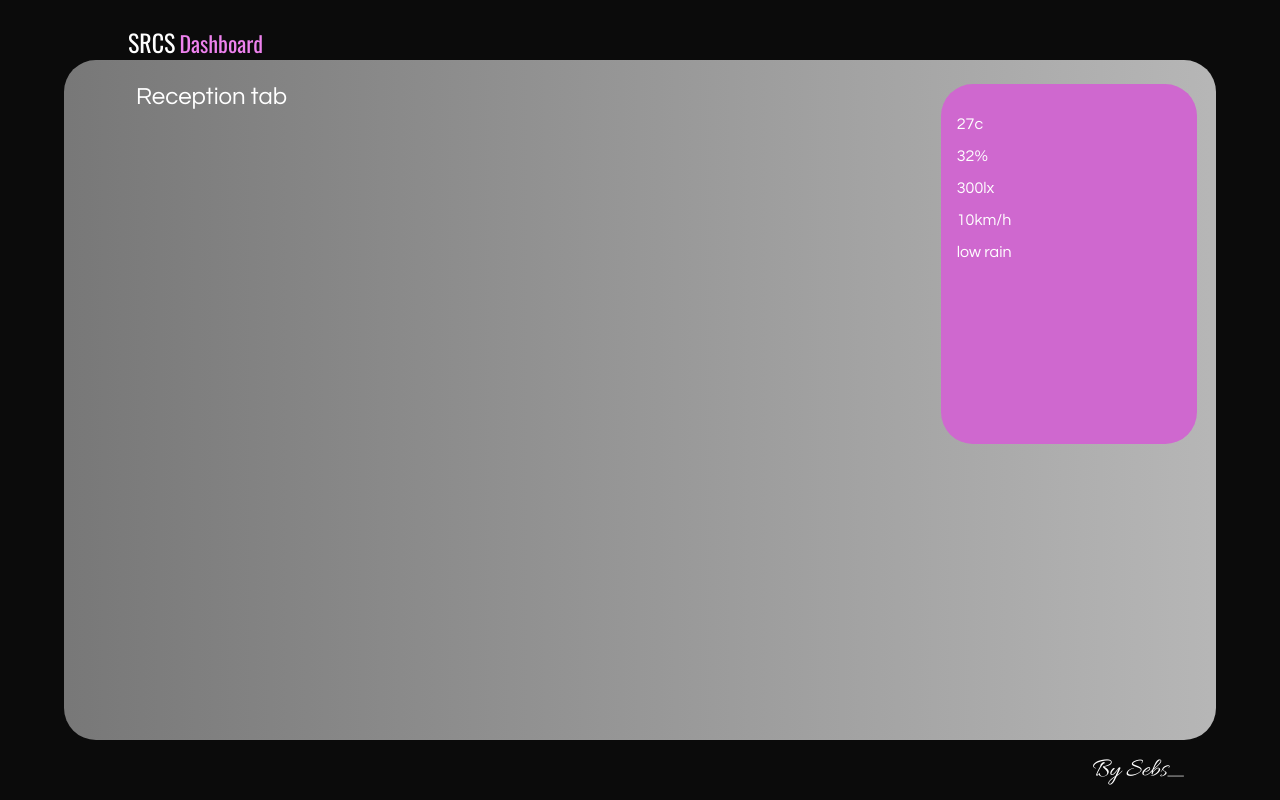
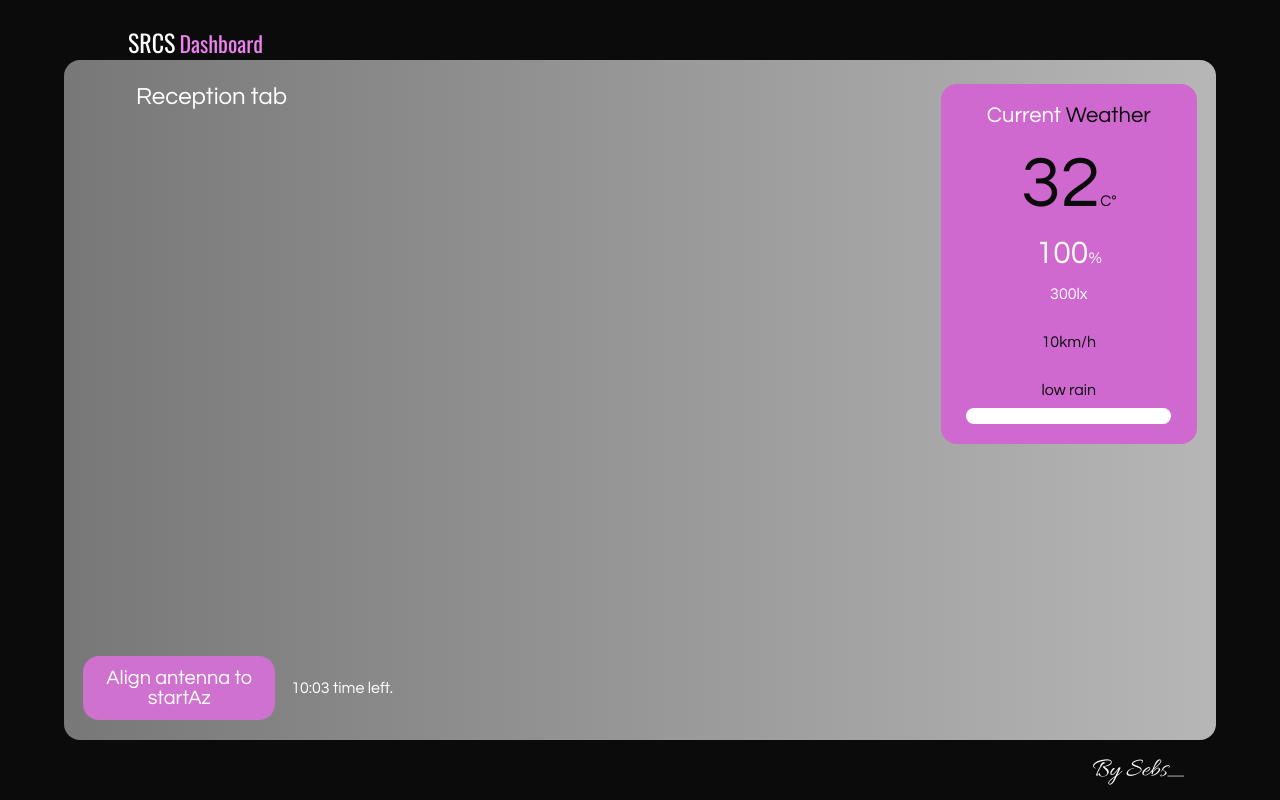
Before and after one commit to SebsIII/SRCS, a plain HTML site: page web-local/index.html in a window 1280 px wide. Shown: the top 800 px of the page. Drawn offline with Linux system fonts and the light colour scheme.

Commit message:
updated web-local 2

```diff
--- a/web-local/index.html
+++ b/web-local/index.html
@@ -13,12 +13,24 @@
     </header>
     <main>
         <p id="main-title">Reception tab</p>
+        <div id="general-data-div">
+
+        </div>
+        <div id="N2YO-data-div">
+
+        </div>
         <div id="weather-div">
-            <p >27c</p>
-            <p>32%</p>
+            <p id="weather-title">Current <a class="black">Weather</a></p>
+            <p id="temperature-wrapper" class="black"><a id="temperature-var">-</a>C°</p>
+            <p id="humidity-wrapper"><a id="humidity-var">-</a>%</p>
             <p>300lx</p>
-            <p>10km/h</p>
-            <p>low rain</p>
+            <p class="black">10km/h</p>
+            <p class="black">low rain</p>
+            <div id="status-div"></div>
+        </div>
+        <div id="setup-div">
+            <button id="align-antenna-btn">Align antenna to startAz</button>
+            <p><a id="time-left">-</a> time left.</p>
         </div>
     </main>
     <footer>
--- a/web-local/script.js
+++ b/web-local/script.js
@@ -0,0 +1,4 @@
+document.getElementById("time-left").innerText = "10:03"
+
+document.getElementById("temperature-var").innerText = 32
+document.getElementById("humidity-var").innerText = 100
--- a/web-local/style.css
+++ b/web-local/style.css
@@ -29,7 +29,7 @@ main{
     width: 90vw;
     height: 85vh;
     background: linear-gradient(to right, rgba(166, 166, 166,0.7), rgba(255, 255, 255,0.7));
-    border-radius: 32px;
+    border-radius: 16px;
     margin: 0px;
     box-sizing: border-box;
     padding: 16px;
@@ -85,6 +85,7 @@ footer{
 #signature:hover{
     cursor: pointer;
     transform: scale(110%);
+    color: violet;
 }
 
 #main-title{
@@ -96,10 +97,77 @@ footer{
     width: 20vw;
     height: 45vh;
     background-color: rgb(207, 104, 207);
-    border-radius: 32px;
+    border-radius: 16px;
     position: absolute;
     right: 6.5vw;
     top: 10.5vh;
     box-sizing: border-box;
     padding: 16px;
+    display: flex;
+    flex-direction: column;
+    align-items: center;
 }
+
+#align-antenna-btn{
+    width: 15vw;
+    height: 8vh;
+    color: white;
+    background-color: rgb(207, 113, 207);
+    border: none;
+    border-radius: 16px;
+    font-family: Questrial;
+    font-size: 20px;
+    transition: all 0.3s;
+    margin: 0px 16px 0px 0px;
+}
+#align-antenna-btn:hover{
+    cursor: pointer;
+    transform: scale(105%);
+    filter: brightness(95%);
+}
+
+#setup-div{
+    width: fit-content;
+    height: 8vh;
+    margin: 0px;
+    position: absolute;
+    bottom: 10vh;
+    left: 6.5vw;
+    display: flex;
+    align-items: center;
+}
+
+#status-div{
+    background-color: white;
+    width: 80%;
+    height: 2vh;
+    border-radius: 16px;
+    position: absolute;
+    right: 2vw;
+    top: 90%;
+}
+
+.black{
+    color: #0b0b0b;
+}
+
+#weather-title{
+    font-size: 22px;
+    margin: 4px;
+}
+
+#temperature-wrapper{
+    margin: 16px 0px;
+}
+
+#temperature-var{
+    font-size: 72px;
+}
+
+#humidity-wrapper{
+    margin: 0px;
+}
+
+#humidity-var{
+    font-size: 32px;
+}
```
